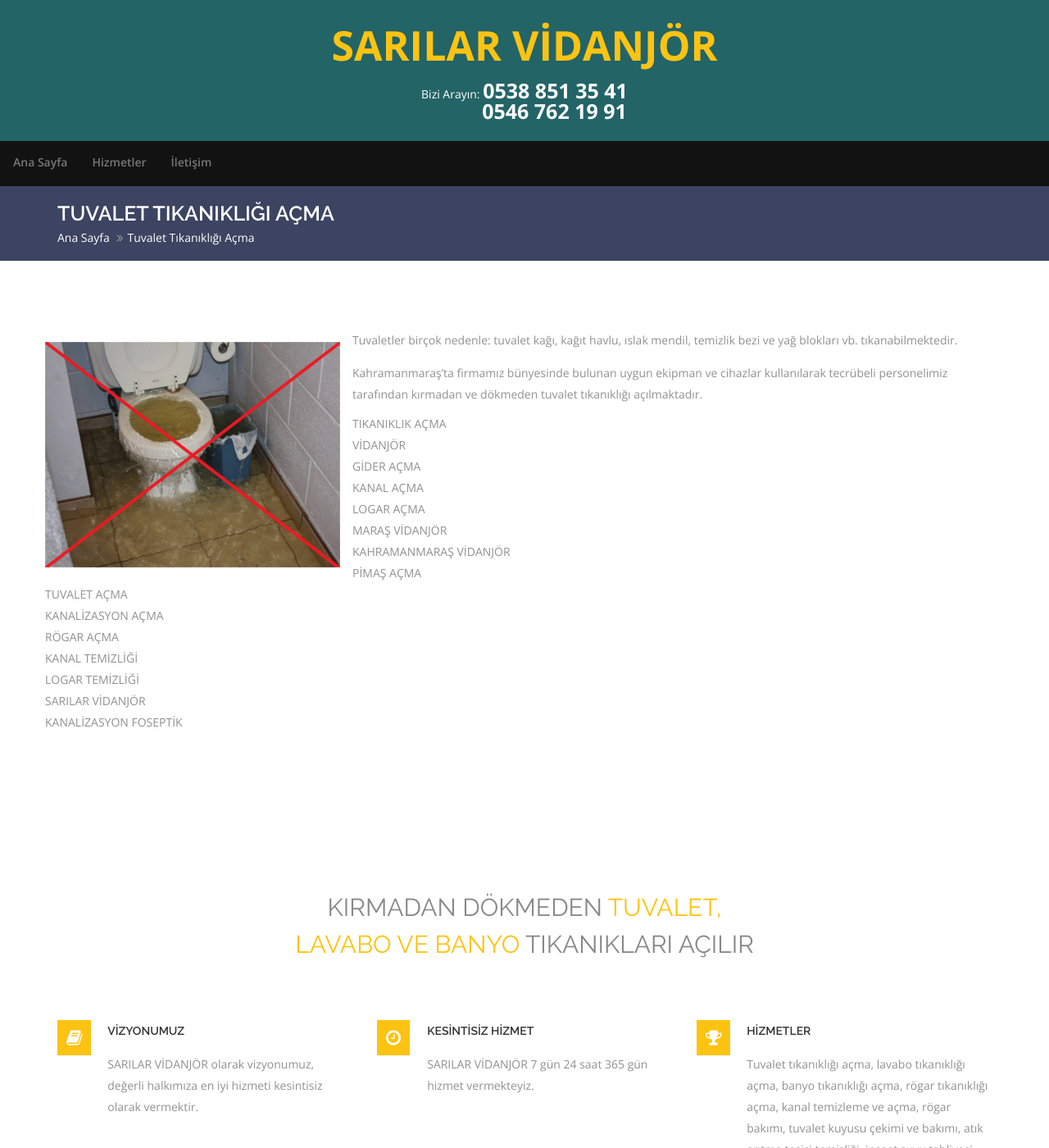
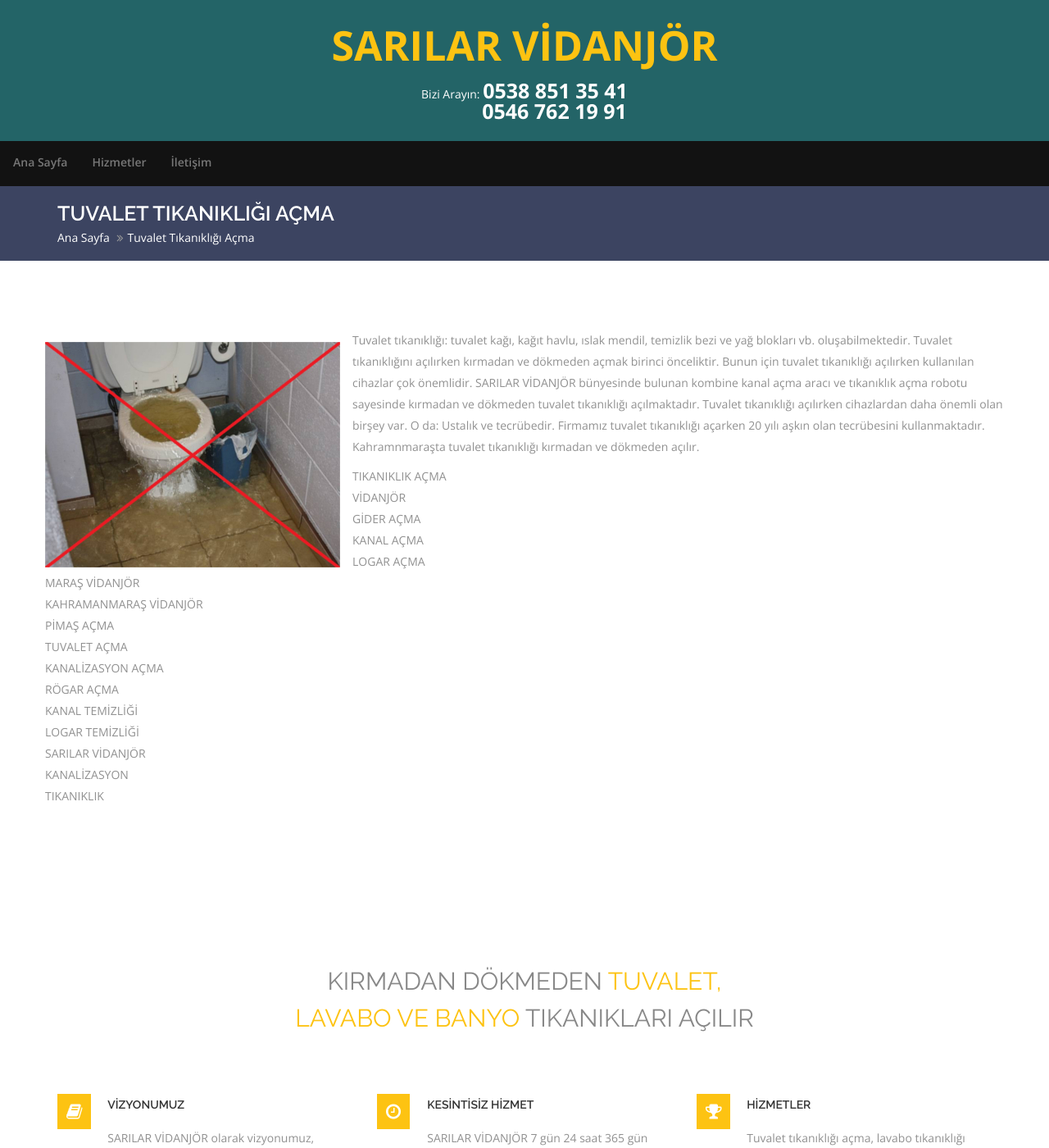
Before and after one commit to abbassarisg/abbassarisg.github.io, a Jekyll site: the page built from tuvalet_tikanikligi_acma.md, in a window 1280 px wide and 1400 px high. Shown: the whole window at 82% size. Built offline with Jekyll 4.4.1, drawn with Linux system fonts in a browser that asks for light colours; nearby versions of some CDN libraries; library files that are not in the unit come from our copies.

Commit message:
Update tuvalet_tikanikligi_acma.md

```diff
--- a/tuvalet_tikanikligi_acma.md
+++ b/tuvalet_tikanikligi_acma.md
@@ -7,9 +7,10 @@
 
 <img class="alighn-left" src="img/service/service1.jpg">
 
-Tuvaletler birçok nedenle: tuvalet kağı, kağıt havlu, ıslak mendil, temizlik bezi ve yağ blokları vb. tıkanabilmektedir.
+Tuvalet tıkanıklığı: tuvalet kağı, kağıt havlu, ıslak mendil, temizlik bezi ve yağ blokları vb. oluşabilmektedir. Tuvalet tıkanıklığını açılırken kırmadan ve dökmeden açmak birinci önceliktir. Bunun için tuvalet tıkanıklığı açılırken kullanılan cihazlar çok önemlidir. SARILAR VİDANJÖR bünyesinde bulunan kombine kanal açma aracı ve tıkanıklık açma robotu sayesinde kırmadan ve dökmeden tuvalet tıkanıklığı açılmaktadır.
+Tuvalet tıkanıklığı açılırken cihazlardan daha önemli olan birşey var. O da: Ustalık ve tecrübedir. Firmamız tuvalet tıkanıklığı açarken 20 yılı aşkın olan tecrübesini kullanmaktadır.
+Kahramnmaraşta tuvalet tıkanıklığı kırmadan ve dökmeden açılır.
 
-Kahramanmaraş’ta firmamız bünyesinde bulunan uygun ekipman ve cihazlar kullanılarak	tecrübeli personelimiz tarafından kırmadan ve dökmeden tuvalet tıkanıklığı açılmaktadır.
 
 *   TIKANIKLIK AÇMA
 *   VİDANJÖR
@@ -25,6 +26,7 @@
 *   KANAL TEMİZLİĞİ
 *   LOGAR TEMİZLİĞİ
 *   SARILAR VİDANJÖR
-*   KANALİZASYON FOSEPTİK
+*   KANALİZASYON
+*   TIKANIKLIK
 
 </div>
```
